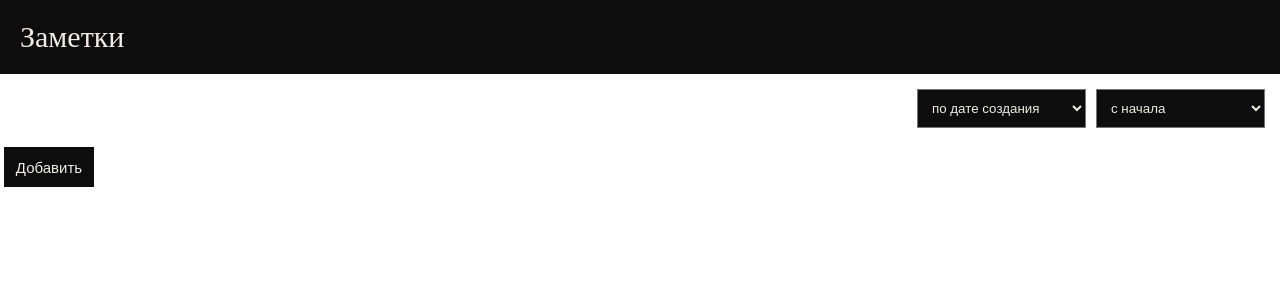
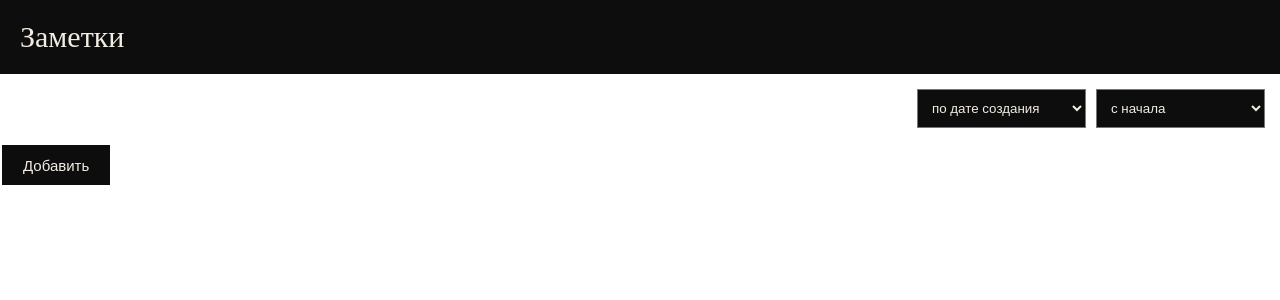
Before and after one commit to oksanaBir/to-do-list, a React app: page / in a window 1280 px wide. Shown: the top 300 px of the page. Built offline with nearby package versions, Linux system fonts and the light colour scheme.

Commit message:
styles changed

```diff
--- a/src/styles/button.css
+++ b/src/styles/button.css
@@ -1,13 +1,13 @@
 .button {
     background-color: #0D0D0D;
     color: #F2EDE4;
-    width: 90px;
-    margin: 4px;
+    margin: 2px;
     cursor: pointer;
     border: 1px solid #0D0D0D;
     font-size: 15px;
     height: 40px;
     outline: none;
+    padding: 0 20px 0 20px;
 }
 
 .danger {
@@ -15,6 +15,6 @@
     border: 1px solid red;
 }
 
-.block {
+.disabled {
     opacity: 0.7;
 }
--- a/src/styles/colorPicker.css
+++ b/src/styles/colorPicker.css
@@ -7,7 +7,7 @@
 }
 
 .selectedColor {
-    border: 1.5px solid red;
+    border: 1.5px solid black;
 }
 
 .colorPicker {
--- a/src/styles/noteWrapper.css
+++ b/src/styles/noteWrapper.css
@@ -1,12 +1,14 @@
 .note {
-    width: 230px;
-    height: 265px;
+    width: auto;
+    height: 270px;
     background-color: #f0f0f0;
     box-shadow: -2px 3px 5px 0px rgba(0,0,0,0.75);
-    padding: 15px 10px;
     position: relative;
     text-align: left;
     word-break: break-all;
     margin: 18px;
+    padding: 10px;
     text-align: center;
+    display: flex;
+    flex-direction: column;
 }
--- a/src/ui/Button.js
+++ b/src/ui/Button.js
@@ -10,7 +10,7 @@ export default function Button({children, onClick, isDanger = false, disabled =
             className={cx({
                 button: true,
                 danger: isDanger,
-                block: disabled,
+                disabled: disabled,
             })}
             onClick={onClick}
             disabled={disabled}
--- a/src/ui/NoteDescription.js
+++ b/src/ui/NoteDescription.js
@@ -20,7 +20,7 @@ export default function NoteDescription({value, onChange, backgroundColor, conte
             <textarea
                 disabled="disabled"
                 className={styles.noteDescription}
-                style={{ backgroundColor, height: '156px' }}
+                style={{ backgroundColor, height: '170px', width: '226px' }}
             > {value.split('\n').map((str, key) => <p key={key} style={{ margin: '0px' }}> {str} </p>)} </textarea>
         );
     }
```
